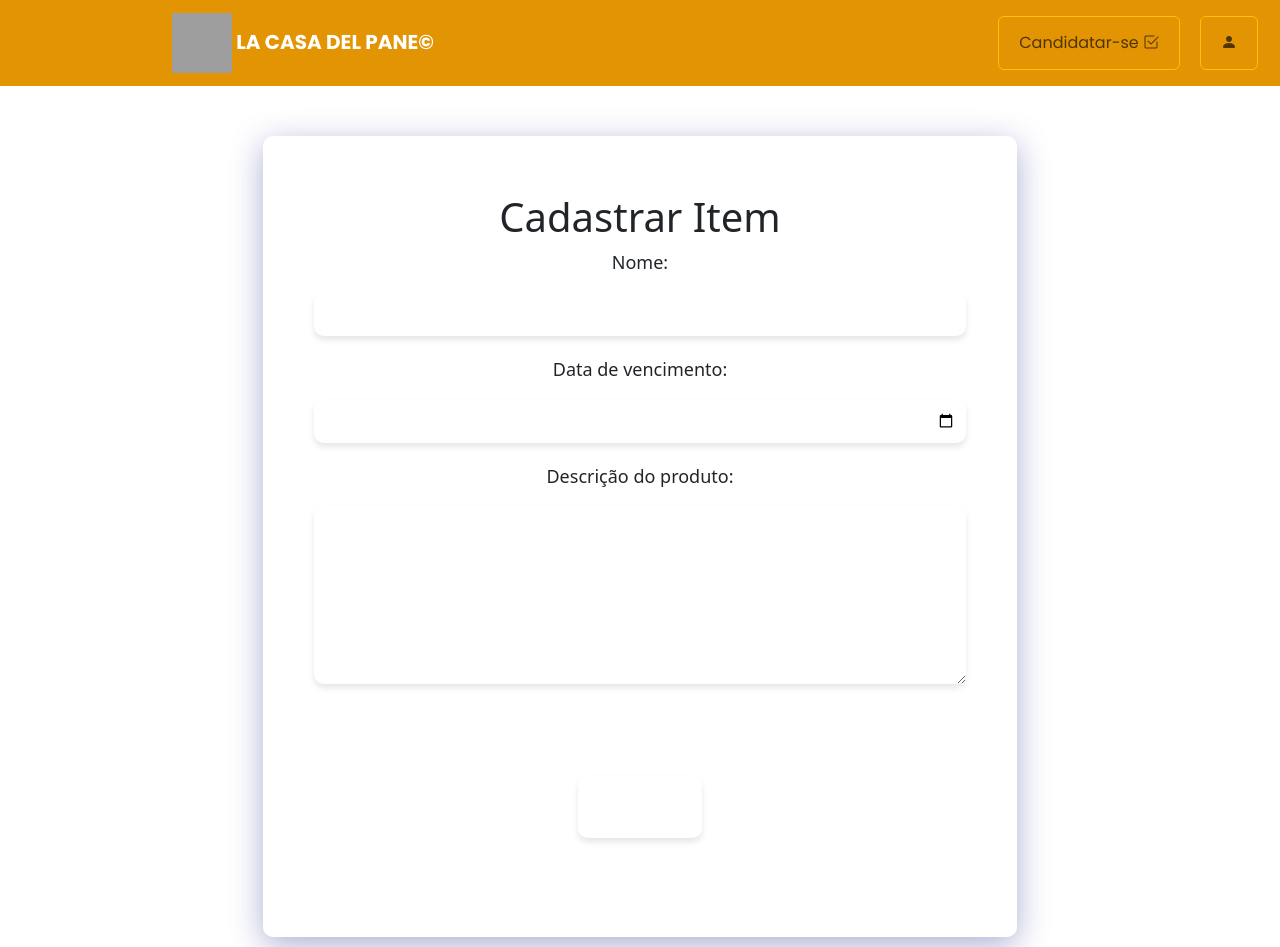
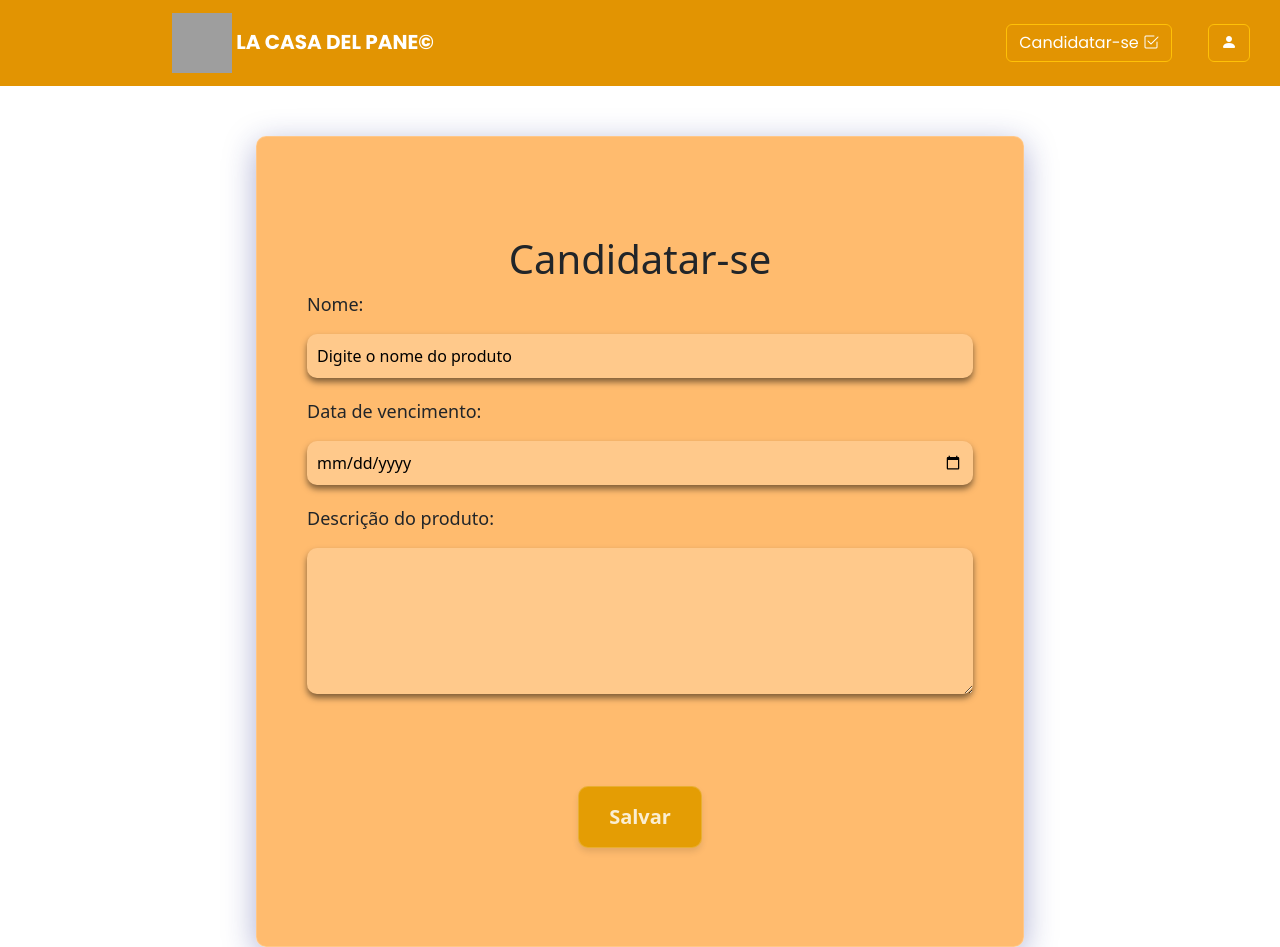
Before and after one commit to Lciarallo/Blog, an Angular app: page /candidatar in a window 1280 px wide. Built offline with nearby package versions, Linux system fonts and the light colour scheme; grey boxes are pictures that could not be loaded.

Commit message:
Formulario

```diff
--- a/src/app/app.component.html
+++ b/src/app/app.component.html
@@ -10,19 +10,19 @@
     <div class="collapse navbar-collapse justify-content-end" id="navbarNav" >
       <ul class="navbar-nav" >
         <li class="nav-item">
-          <button type="button" class="btn btn-outline-warning" >
-            <a class="nav-link" routerLink="/candidatar" routerLinkActive="active">
+          <a class="nav-link " aria-current="page" routerLink="/candidatar" routerLinkActive="active" href="/candidatar" >
+            <button type="button" class="btn btn-outline-warning">
               Candidatar-se
               <i class="bi bi-check2-square"></i>
-            </a>
-          </button>
+            </button>
+          </a>
         </li>
         <li class="nav-item">
-          <button type="button" class="btn btn-outline-warning" >
-            <a class="nav-link" routerLink="/cadastrar" routerLinkActive="active">
+          <a class="nav-link" href="#">
+            <button type="button" class="btn btn-outline-warning">
               <i class="bi bi-person-fill"></i>
-            </a>
-          </button>
+            </button>
+          </a>
         </li>
       </ul>
     </div>
--- a/src/app/app.component.scss
+++ b/src/app/app.component.scss
@@ -40,3 +40,6 @@ padding-left: 2;
     margin-left: 10px;
     margin-right: 10px;
   }
+  .btn-outline-warning{
+    --bs-btn-color: #fff;
+  }
--- a/src/app/app.component.ts
+++ b/src/app/app.component.ts
@@ -1,13 +1,16 @@
+
 import { Component } from '@angular/core';
 import { RouterOutlet } from '@angular/router';
 import { CarroselComponent } from "./carrosel/carrosel.component";
+import { FormsModule } from '@angular/forms';
+
 
 @Component({
     selector: 'app-root',
     standalone: true,
     templateUrl: './app.component.html',
     styleUrl: './app.component.scss',
-    imports: [RouterOutlet, CarroselComponent]
+    imports: [RouterOutlet, CarroselComponent,FormsModule]
 })
 export class AppComponent {
   title = 'Blog';
--- a/src/app/candidatar/candidatar.component.html
+++ b/src/app/candidatar/candidatar.component.html
@@ -1,16 +1,23 @@
-<div class="container-fluid" id="pagina">
+<form (ngSubmit)="handleSubmit()">
+  <div class="form-group">
+    <h1 class="pt-5">Candidatar-se</h1>
 
-    <div class=" pt-2 text-start  text-center " id="form">
-        <h1 class="pt-5">Cadastrar Item</h1>
-        <div class="form-group  " >
-            <p>Nome:</p>
-            <input type="text" class="form-control" id="inputnome" placeholder="Digite o nome do produto">
-            <p>Data de vencimento:</p>
-            <input type="date" class="form-control" id="inputdata" placeholder="Digite seu nome">
-            <p>Descrição do produto:</p>
-            <textarea class="form-control form-control-lg pt-5" id="inputdescription" rows="4"></textarea>
-            <br>
-            <div class="text-center py-5 "><button class="btn-salvar">Salvar</button></div>
-          </div>
-      </div>
-</div>
+    <p>Nome:</p>
+    <input type="text" [(ngModel)]="nome" name="nome" class="form-control" id="inputnome" placeholder="Digite o nome do produto">
+  </div>
+
+  <div class="form-group">
+    <p>Data de vencimento:</p>
+    <input type="date" [(ngModel)]="dataNascimento" name="dataNascimento" class="form-control" id="inputdata" placeholder="Digite seu nome">
+  </div>
+
+  <div class="form-group">
+    <p>Descrição do produto:</p>
+    <textarea [(ngModel)]="experiencia" name="experiencia" class="form-control form-control-lg pt-3" id="inputdescription" rows="4"></textarea>
+  </div>
+
+  <br>
+  <div class="text-center py-5">
+    <button type="submit" class="btn-salvar">Salvar</button>
+  </div>
+</form>
--- a/src/app/candidatar/candidatar.component.scss
+++ b/src/app/candidatar/candidatar.component.scss
@@ -2,9 +2,9 @@ p{
     font-size: 18px;
 }
 .btn-salvar {
-  background-color: rgba(255, 255, 255, 0.2);
+  background-color: rgb(228, 157, 4);
   border: 1px solid rgba(255, 255, 255, 0.18);
-  color: #fff;
+  color: #ffffffd2;
   font-weight: bold;
   text-align: center;
   cursor: pointer;
@@ -17,14 +17,14 @@ p{
 }
 
 .btn-salvar:hover {
-  background-color: rgba(255, 255, 255, 0.3);
+  background-color: rgb(255, 136, 0);
   transform: scale(1.05);
 }
 
 
 
-  #form {
-    background: rgba( 255, 255, 255, 0.2 );
+  form {
+    background: rgba(255, 183, 101, 0.938);
     box-shadow: 0 8px 32px 0 rgba( 31, 38, 135, 0.37 );
     backdrop-filter: blur( 16px );
     -webkit-backdrop-filter: blur( 16px );
@@ -45,11 +45,15 @@ p{
     background: rgba(255, 255, 255, 0.2);
     border-radius: 10px;
     padding: 10px;
-    box-shadow: 0 4px 6px rgba(0, 0, 0, 0.1);
+    box-shadow: 0 4px 6px rgba(0, 0, 0, 0.5);
     margin-bottom: 20px;
-    color: white;
+    color: rgb(0, 0, 0);
   }
 
-  #form ::placeholder {
-    color: white ;
+  form ::placeholder {
+    color: rgb(0, 0, 0) ;
 }
+
+h1{
+  text-align: center;
+}
--- a/src/app/candidatar/candidatar.component.ts
+++ b/src/app/candidatar/candidatar.component.ts
@@ -1,12 +1,28 @@
+
 import { Component } from '@angular/core';
+import { FormsModule } from '@angular/forms';
 
 @Component({
   selector: 'app-candidatar',
+  templateUrl: './candidatar.component.html',
+  styleUrl: './candidatar.component.scss',
   standalone: true,
-  imports: [],
-  templateUrl: './candidatar.component.html',
-  styleUrl: './candidatar.component.scss'
+  imports: [FormsModule]
+
+
 })
 export class CandidatarComponent {
+[x: string]: any;
+  nome = document.getElementById("inputnome")
+  dataNascimento = document.getElementById("inputdata");
+  experiencia = document.getElementById("inputdescription");
 
+
+
+
+  handleSubmit() {
+    console.log('Nome:', this.nome);
+    console.log('Data de Nascimento:', this.dataNascimento);
+    console.log('Experiência:', this.experiencia);
+  }
 }
--- a/src/app/carrosel/carrosel.component.html
+++ b/src/app/carrosel/carrosel.component.html
@@ -36,6 +36,7 @@
   <button class="carousel-control-next" type="button" data-bs-target="#carouselExampleDark" data-bs-slide="next">
     <span class="carousel-control-next-icon" aria-hidden="true"></span>
     <span class="visually-hidden">Next</span>
+
   </button>
 
 </div>
--- a/src/app/mainpage/mainpage.component.html
+++ b/src/app/mainpage/mainpage.component.html
@@ -14,7 +14,9 @@
 
         Nossa filosofia se baseia em ingredientes frescos e cuidadosamente selecionados, técnicas tradicionais
         aprimoradas com paixão e um toque de inovação. Através de um processo artesanal meticuloso, transformamos
-        simples grãos em obras-primas de textura e sabor.
+        simples grãos em obra<a class="nav-link" routerLink="/candidatar" routerLinkActive="active">
+            Candidatar-se
+          </a>s-primas de textura e sabor.
 
         Em LA CASA DEL PANE©, cada mordida é uma viagem a um mundo de descobertas. Do clássico pão italiano crocante à
         focaccia perfumada com ervas frescas, passando por doces viennoiseries e criações inovadoras, oferecemos uma
@@ -73,4 +75,6 @@
 
     </div>
 </div>
+
+
 <app-footer></app-footer>
```
Also changed, not shown: src/app/app.config.ts (+5 -2 lines), src/app/app.module.ts (added, +21 -0 lines), src/app/app.routes.ts (+5 -6 lines), src/app/candidatar/candidatar-module/candidatar-module.module.ts (added), src/assets/img/img6105893d17a591.04439020.jpg (added).
